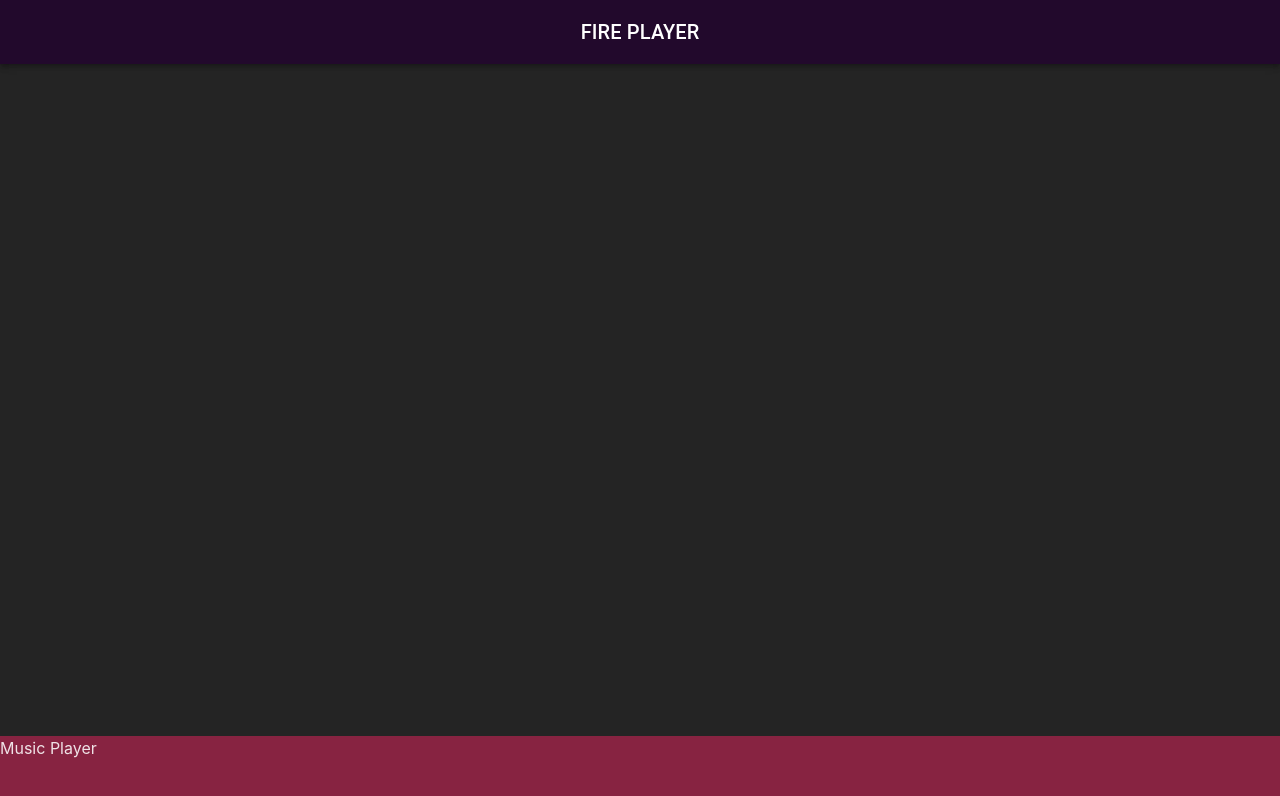
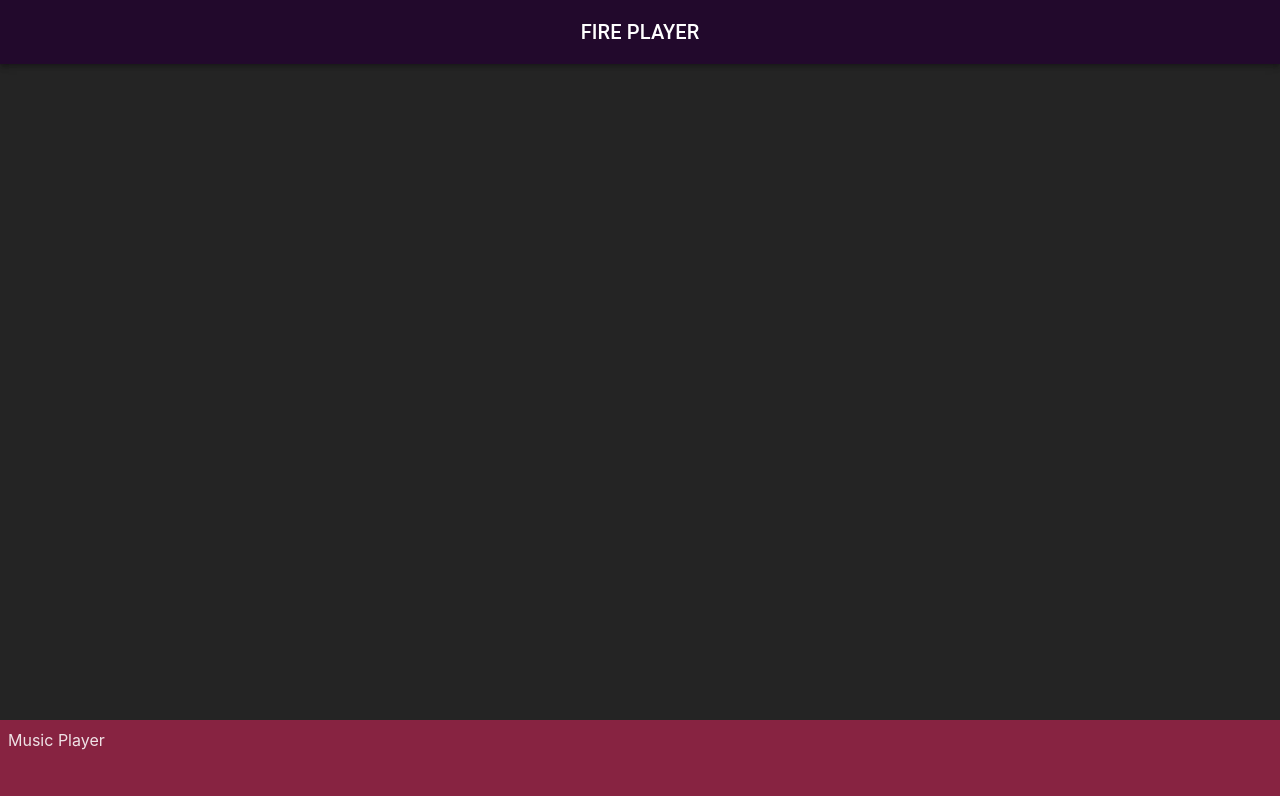
Before and after one commit to GOD-OF-FIRE/Fire-Player, a React (Vite) app: page / in a window 1280 px wide. Shown: the top 796 px of the page. Built offline with nearby package versions, Linux system fonts and the light colour scheme.

Commit message:
adding padding

```diff
--- a/src/MusicPlayer.jsx
+++ b/src/MusicPlayer.jsx
@@ -64,13 +64,13 @@ const MusicPlayer = ({ songs }) => {
           maxWidth: "100%",
           height: "auto",
         });
-      } else if(window.innerWidth <= 1000) {
+      } else if (window.innerWidth <= 1000) {
         setImageStyle({
           width: "50%",
           maxWidth: "100%",
           height: "auto",
         });
-      }else {
+      } else {
         setImageStyle({
           width: "26%",
           maxWidth: "50%",
@@ -95,6 +95,7 @@ const MusicPlayer = ({ songs }) => {
           width: "100%",
           minHeight: "8vh",
           cursor: "pointer",
+          padding: "8px",
         }}
         onClick={toggleDrawer}
       >
```
